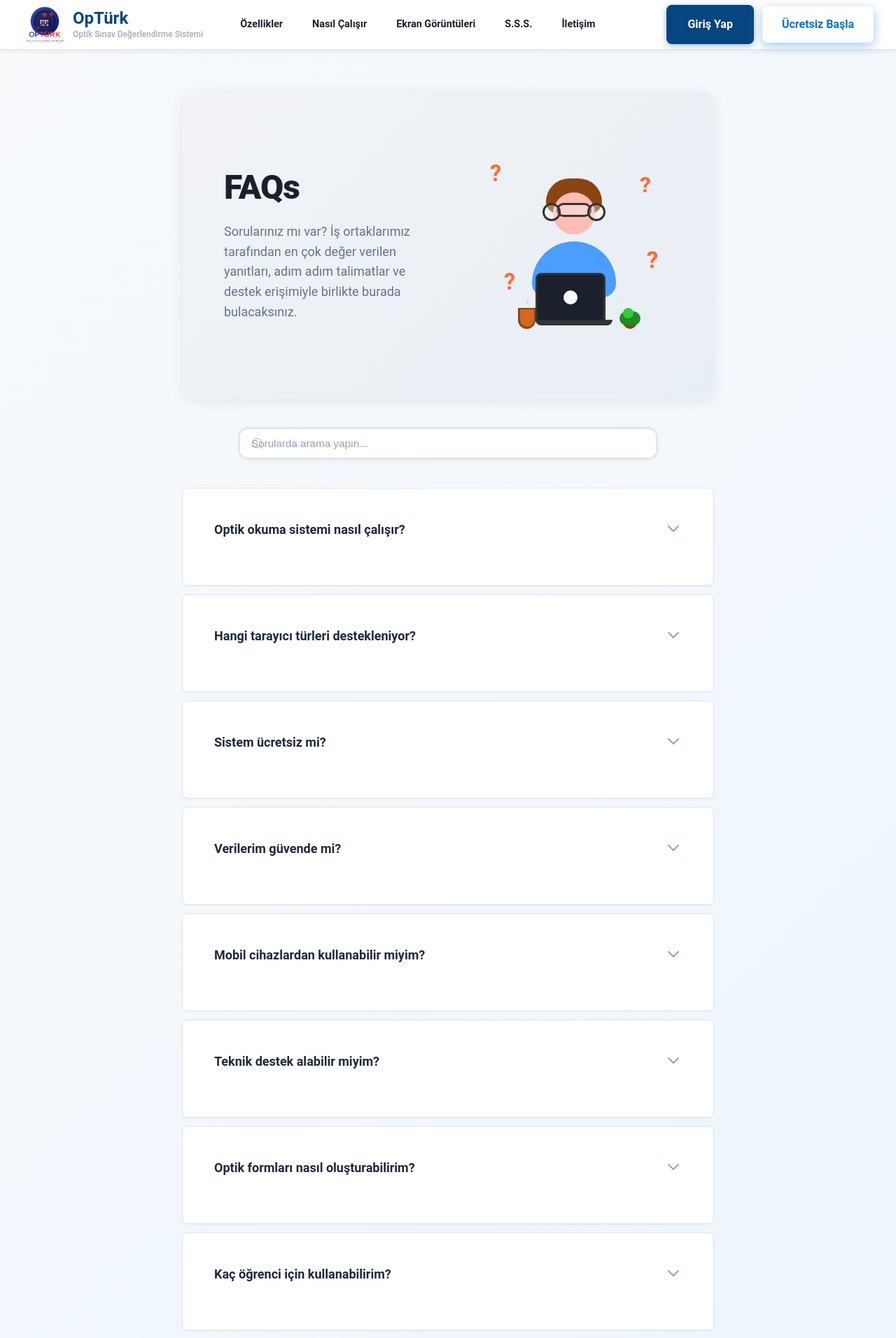
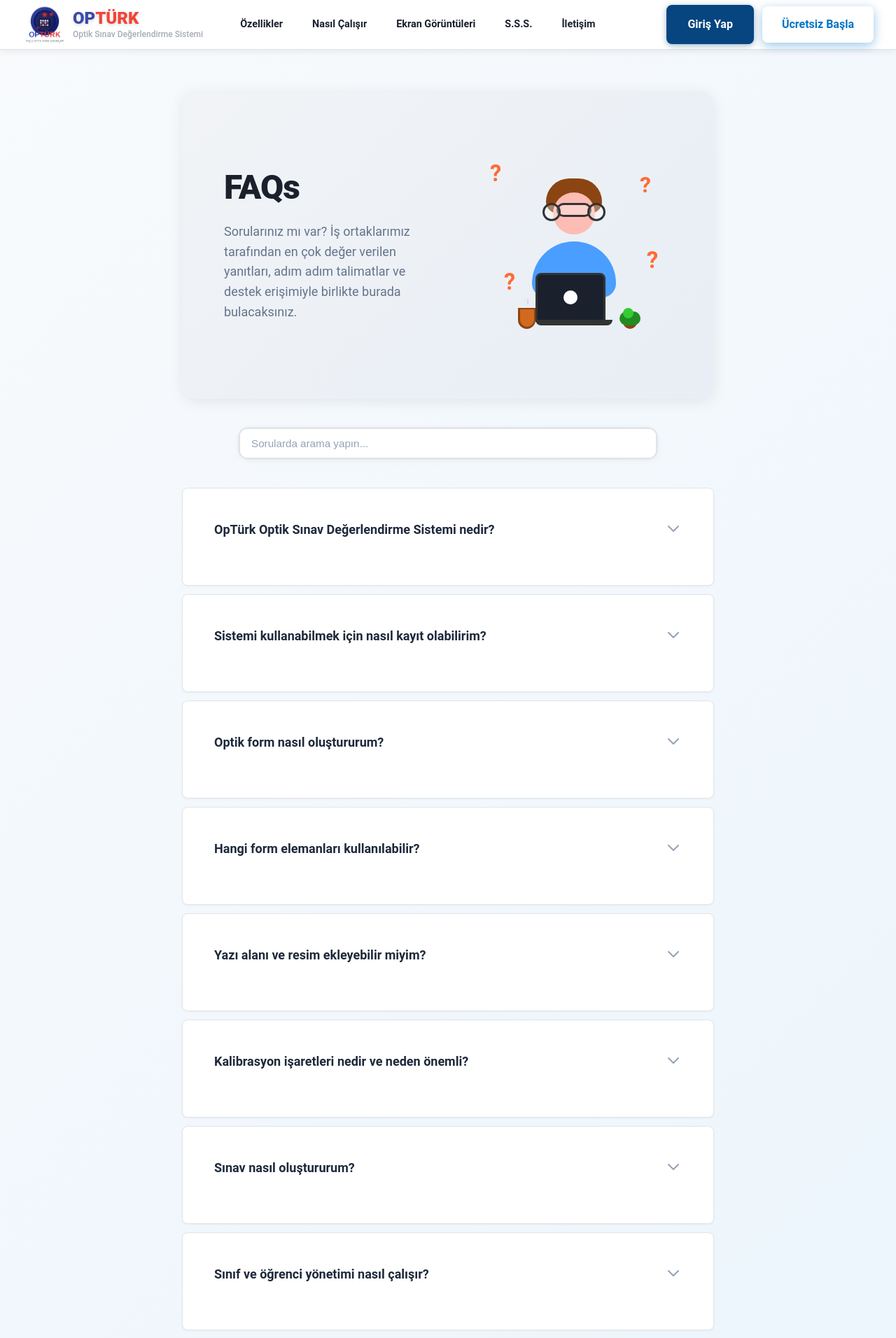
Before and after one commit to ErtanF/optik-sinav-degerlendirme-sistemi-frontend, a React (Vite) app: page /faq in a window 1280 px wide. Shown: the top 1912 px of the page at 70% size. Built offline with nearby package versions, Linux system fonts and the light colour scheme.

Commit message:
Landing revize v5

```diff
--- a/src/components/shared/LandingFooter.jsx
+++ b/src/components/shared/LandingFooter.jsx
@@ -23,7 +23,10 @@
               <div className="brand-logo-container">
                 <img src={favicon} alt="OpTürk Logo" className="brand-logo" />
                 <div className="brand-text">
-                  <h3 className="brand-title">OpTürk</h3>
+                  <h3 className="brand-title">
+                    <span className="brand-title-op">OP</span>
+                    <span className="brand-title-turk">TÜRK</span>
+                  </h3>
                   <span className="brand-slogan">Optik Sınav Değerlendirme Sistemi</span>
                 </div>
               </div>
--- a/src/components/shared/LandingNavbar.css
+++ b/src/components/shared/LandingNavbar.css
@@ -58,9 +58,18 @@
 
 .brand-name {
   font-size: 1.5rem;
-  font-weight: 700;
-  color: #06457F;
+  font-weight: 800;
   line-height: 1;
+  display: flex;
+  text-shadow: 0 2px 4px rgba(0, 0, 0, 0.15);
+}
+
+.brand-name-op {
+  color: #3949ab;
+}
+
+.brand-name-turk {
+  color: #f44336;
 }
 
 .brand-slogan {
--- a/src/components/shared/LandingNavbar.jsx
+++ b/src/components/shared/LandingNavbar.jsx
@@ -60,7 +60,10 @@
               className="brand-logo"
             />
             <div className="brand-text">
-              <span className="brand-name">OpTürk</span>
+              <span className="brand-name">
+                <span className="brand-name-op">OP</span>
+                <span className="brand-name-turk">TÜRK</span>
+              </span>
               <span className="brand-slogan">Optik Sınav Değerlendirme Sistemi</span>
             </div>
           </button>
--- a/src/pages/Landing/FAQ.css
+++ b/src/pages/Landing/FAQ.css
@@ -355,23 +355,11 @@
     box-shadow: 0 4px 16px rgba(4, 116, 196, 0.15);
 }
 
-.search-icon {
-    position: absolute;
-    left: 16px;
-    width: 20px;
-    height: 20px;
-    color: #94a3b8;
-    transition: color 0.3s ease;
-    z-index: 2;
-}
-
-.search-input-wrapper:focus-within .search-icon {
-    color: #0474C4;
-}
+/* Search icon removed */
 
 .search-input {
     width: 100%;
-    padding: 16px 20px 16px 48px;
+    padding: 16px 20px;
     border: none;
     outline: none;
     font-size: 1rem;
@@ -617,14 +605,8 @@
     }
 
     .search-input {
-        padding: 14px 18px 14px 44px;
+        padding: 14px 18px;
         font-size: 0.95rem;
-    }
-
-    .search-icon {
-        left: 14px;
-        width: 18px;
-        height: 18px;
     }
 
     .no-results {
--- a/src/pages/Landing/FAQ.jsx
+++ b/src/pages/Landing/FAQ.jsx
@@ -26,128 +26,128 @@
   const faqs = [
     {
       id: 1,
-      question: 'Optik okuma sistemi nasıl çalışır?',
-      answer: 'Sistemimiz, tarayıcı ile taranmış optik formları otomatik olarak okur ve cevapları dijital ortama aktarır. Gelişmiş görüntü işleme algoritmaları sayesinde yüksek doğruluk oranı sağlar.'
+      question: 'OpTürk Optik Sınav Değerlendirme Sistemi nedir?',
+      answer: 'OpTürk, eğitimcilerin kolayca optik sınav formları oluşturmasını, öğrenci sınavlarını düzenlemesini ve sonuçları otomatik olarak değerlendirmesini sağlayan modern bir web tabanlı platformdur.'
     },
     {
       id: 2,
-      question: 'Hangi tarayıcı türleri destekleniyor?',
-      answer: 'Çoğu standart tarayıcı ile uyumludur. 300 DPI ve üzeri çözünürlükte tarama yapabilen herhangi bir tarayıcı kullanabilirsiniz.'
+      question: 'Sistemi kullanabilmek için nasıl kayıt olabilirim?',
+      answer: 'Ana sayfadan "Ücretsiz Başla" butonuna tıklayarak kayıt olabilirsiniz. Kayıt sonrası öğretmen hesabınızın okul yöneticisi tarafından onaylanması gerekir. Onay sonrası tüm özelliklere erişim sağlarsınız.'
     },
     {
       id: 3,
-      question: 'Sistem ücretsiz mi?',
-      answer: 'Temel özellikler ücretsizdir. Aylık 100 forma kadar ücretsiz kullanım hakkınız bulunmaktadır. Daha fazla kullanım için uygun fiyatlı paketlerimiz mevcuttur.'
+      question: 'Optik form nasıl oluştururum?',
+      answer: 'Dashboard\'tan "Optik Form Oluştur" seçeneğine tıklayarak form oluşturma arayüzüne erişebilirsiniz. Sol panelden form elemanlarını seçip A4 sayfasına sürükleyerek formunuzu tasarlayabilirsiniz.'
     },
     {
       id: 4,
-      question: 'Verilerim güvende mi?',
-      answer: 'Evet, tüm verileriniz SSL şifreleme ile korunmaktadır. KVKK uyumlu olarak çalışıyoruz ve verilerinizi üçüncü şahıslarla paylaşmıyoruz.'
+      question: 'Hangi form elemanları kullanılabilir?',
+      answer: 'Sistemde Ad Soyad Alanı (A-Z harfler), Numara Alanı (0-9 rakamlar), TC Kimlik No (11 haneli), Telefon No (10 haneli), Çoktan Seçmeli Sorular (A-E şıkları), Kitapçık Kodu, Sınıf ve Şube kodlama alanları bulunmaktadır.'
     },
     {
       id: 5,
-      question: 'Mobil cihazlardan kullanabilir miyim?',
-      answer: 'Evet, sistemimiz responsive tasarıma sahiptir. Tablet ve akıllı telefonlardan da rahatlıkla kullanabilirsiniz.'
+      question: 'Yazı alanı ve resim ekleyebilir miyim?',
+      answer: 'Evet, form elemanları arasında bulunan "Yazı Alanı" ile düzenlenebilir metin alanları ve "Resim Ekle" özelliği ile cihazınızdan yüklediğiniz görselleri formunuza ekleyebilirsiniz.'
     },
     {
       id: 6,
-      question: 'Teknik destek alabilir miyim?',
-      answer: 'Tabii ki! E-posta, telefon ve canlı destek kanallarımız ile 7/24 teknik destek sağlıyoruz.'
+      question: 'Kalibrasyon işaretleri nedir ve neden önemli?',
+      answer: 'Formun dört köşesindeki kare işaretler optik okuyucular için kalibrasyon noktalarıdır. Bu işaretler sayesinde form doğru tanınır, eğri taramalar düzeltilir ve tüm elemanlar doğru konumlarında okunur.'
     },
     {
       id: 7,
-      question: 'Optik formları nasıl oluşturabilirim?',
-      answer: 'Sistem içindeki form oluşturma modülü ile kolayca optik formlar oluşturabilirsiniz. Hazır şablonlar kullanabilir veya tamamen özelleştirilmiş formlar tasarlayabilirsiniz.'
+      question: 'Sınav nasıl oluştururum?',
+      answer: '"Sınav Oluştur" sayfasından sınav adını, tarihini belirleyip önceden oluşturduğunuz optik form şablonlarından birini seçebilirsiniz. Ardından sınava katılacak sınıfları seçerek sınavınızı oluşturabilirsiniz.'
     },
     {
       id: 8,
-      question: 'Kaç öğrenci için kullanabilirim?',
-      answer: 'Sistemimizde öğrenci sayısı sınırlaması bulunmamaktadır. İster küçük bir sınıf, ister büyük bir okul veya kurum için kullanabilirsiniz.'
+      question: 'Sınıf ve öğrenci yönetimi nasıl çalışır?',
+      answer: 'Sistemde sınıflarınızı oluşturup öğrencilerinizi tek tek ekleyebilir veya Excel dosyası ile toplu olarak içeri aktarabilirsiniz. Her sınıf için ayrı ayrı optik formlar atayabilirsiniz.'
     },
     {
       id: 9,
-      question: 'Sonuçları nasıl paylaşabilirim?',
-      answer: 'Sonuçları PDF, Excel veya CSV formatında dışa aktarabilir, e-posta ile paylaşabilir veya sistem üzerinden öğrencilere özel erişim sağlayabilirsiniz.'
+      question: 'Oluşturduğum formları nasıl düzenleyebilirim?',
+      answer: '"Optik Formlarım" sayfasından formlarınızı görüntüleyebilir, düzenleyebilir veya silebilirsiniz. Her formun yanındaki "Düzenle" butonuna tıklayarak form editörünü açabilirsiniz.'
     },
     {
       id: 10,
-      question: 'Farklı sınav türleri oluşturabilir miyim?',
-      answer: 'Evet, çoktan seçmeli, doğru/yanlış, eşleştirme ve açık uçlu sorular içeren sınavlar oluşturabilirsiniz.'
+      question: 'Formları yazdırabilir miyim?',
+      answer: 'Evet, oluşturduğunuz formları yüksek kalitede yazdırabilirsiniz. Form detay sayfasında "Yazdır" butonu bulunmaktadır. Sistem A4 formatında tasarlanmıştır.'
     },
     {
       id: 11,
-      question: 'Form elemanları nelerdir ve nasıl kullanılır?',
-      answer: 'Ad Soyad Alanı (A-Z harfler), Numara Alanı (0-9 rakamlar), TC Kimlik No (11 haneli), Telefon No (10 haneli), Çoktan Seçmeli (A-E şıkları), Kitapçık Kodu, Sınıf ve Şube kodlama alanları mevcuttur.'
+      question: 'Sistem mobil cihazlarda çalışır mı?',
+      answer: 'Evet, OpTürk responsive tasarıma sahiptir. Tablet ve akıllı telefonlardan da sistemi kullanabilirsiniz. Ancak form oluşturma işlemleri daha büyük ekranlarda daha rahat yapılabilir.'
     },
     {
       id: 12,
-      question: 'Kalibrasyon işaretleri nedir?',
-      answer: 'Formun dört köşesindeki kare işaretler optik tarayıcılar için kalibrasyon noktalarıdır. Bu işaretler sayesinde form doğru tanınır ve eğri taramalar düzeltilir.'
+      question: 'Verilerim güvende mi?',
+      answer: 'Evet, tüm verileriniz SSL şifreleme ile korunmaktadır. KVKK uyumlu olarak çalışıyoruz ve verilerinizi kesinlikle üçüncü şahıslarla paylaşmıyoruz.'
     },
     {
       id: 13,
-      question: 'Formlara resim ekleyebilir miyim?',
-      answer: 'Evet, form oluşturma arayüzünde resim ekleme özelliği bulunmaktadır. Cihazınızdan yükleyeceğiniz resimler forma entegre edilebilir.'
+      question: 'Kaç öğrenci için kullanabilirim?',
+      answer: 'Sistemimizde öğrenci sayısı sınırlaması bulunmamaktadır. İster küçük bir sınıf, ister büyük bir okul veya kurum için rahatlıkla kullanabilirsiniz.'
     },
     {
       id: 14,
-      question: 'Yazı alanı nasıl eklenir?',
-      answer: 'Form elemanları arasında bulunan "Yazı Alanı" seçeneği ile forma düzenlenebilir metin alanları ekleyebilirsiniz.'
+      question: 'Sistem ücretsiz mi?',
+      answer: 'Temel özellikler ücretsizdir. Aylık 100 forma kadar ücretsiz kullanım hakkınız bulunmaktadır. Daha fazla kullanım ve gelişmiş özellikler için uygun fiyatlı premium paketlerimiz mevcuttur.'
     },
     {
       id: 15,
-      question: 'Oluşturduğum formları nasıl düzenlerim?',
-      answer: '"Optik Formlarım" sayfasından istediğiniz formu seçip "Düzenle" butonuna tıklayarak form üzerinde değişiklik yapabilirsiniz.'
+      question: 'Sınavlarımı nasıl takip edebilirim?',
+      answer: '"Sınavlar" sayfasından oluşturduğunuz tüm sınavları görüntüleyebilir, düzenleyebilir ve detaylarına bakabilirsiniz. Her sınav için atanan sınıfları ve öğrencileri görebilirsiniz.'
     },
     {
       id: 16,
-      question: 'Formları yazdırabilir miyim?',
-      answer: 'Evet, oluşturduğunuz formları yüksek kalitede yazdırabilirsiniz. Form detay sayfasında "Yazdır" butonu bulunmaktadır.'
+      question: 'Form elemanlarını nasıl konumlandırırım?',
+      answer: 'Sol panelden bir form elemanı seçtikten sonra A4 sayfasında istediğiniz konuma tıklayarak yerleştirebilirsiniz. Elemanları daha sonra sürükleyerek yeniden konumlandırabilirsiniz.'
     },
     {
       id: 17,
-      question: 'Sınıflara form ataması nasıl yapılır?',
-      answer: 'Form oluştururken veya düzenlerken sınıf seçim alanından bir veya birden fazla sınıfı formunuza atayabilirsiniz.'
+      question: 'Formlara başlık ekleyebilir miyim?',
+      answer: 'Evet, her form elemanının varsayılan başlığı vardır (ör. AD SOYAD, NUMARA, TEST). Bu başlıkları element özelliklerinden özelleştirebilirsiniz.'
     },
     {
       id: 18,
-      question: 'A4 sayfa formatı destekleniyor mu?',
-      answer: 'Evet, sistemimiz standart A4 sayfa formatını desteklemektedir ve tüm form elemanları A4 boyutlarına uygun olarak tasarlanmıştır.'
-    },
-    {
-      id: 19,
-      question: 'Form elemanlarını nasıl konumlandırırım?',
-      answer: 'Form elemanlarını seçtikten sonra A4 sayfasında istediğiniz konuma tıklayarak yerleştirebilirsiniz. Elemanları daha sonra sürükleyerek de taşıyabilirsiniz.'
-    },
-    {
-      id: 20,
       question: 'Birden fazla sayfalı form oluşturabilir miyim?',
       answer: 'Şu anda sistem tek sayfa A4 formatında form oluşturmayı desteklemektedir. Çok uzun sınavlar için ayrı formlar oluşturmanız önerilir.'
     },
     {
+      id: 19,
+      question: 'Dashboard\'ta neler görebilirim?',
+      answer: 'Dashboard\'ta hızlı erişim menüleri, son oluşturduğunuz formlar, yaklaşan sınavlar ve sistem istatistiklerinizi görebilirsiniz.'
+    },
+    {
+      id: 20,
+      question: 'Optik okuma nasıl çalışacak?',
+      answer: 'Gelecek güncellemelerde, tarayıcı ile taranmış optik formları sisteme yükleyerek otomatik değerlendirme yapılabilecek. Gelişmiş görüntü işleme algoritmaları ile yüksek doğruluk oranı sağlanacak.'
+    },
+    {
       id: 21,
-      question: 'Form başlığını nasıl değiştiririm?',
-      answer: 'Form oluşturma sayfasında üst kısımda bulunan "Form Başlığı" alanından formunuzun başlığını değiştirebilirsiniz.'
+      question: 'Sınıflara form ataması nasıl yapılır?',
+      answer: 'Sınav oluşturma sayfasında optik form şablonunu seçtikten sonra, "Sınıf Seçimi" bölümünden sınava katılacak sınıfları işaretleyebilirsiniz.'
     },
     {
       id: 22,
-      question: 'Oluşturduğum formları silebilir miyim?',
-      answer: 'Evet, "Optik Formlarım" sayfasından istediğiniz formu seçip "Sil" butonuna tıklayarak formlarınızı silebilirsiniz.'
+      question: 'Öğrenci bilgilerini Excel ile ekleyebilir miyim?',
+      answer: 'Evet, "Öğrenciler" sayfasında "Excel İçe Aktar" özelliği bulunmaktadır. Excel dosyanızı sisteme yükleyerek toplu öğrenci kaydı yapabilirsiniz.'
     },
     {
       id: 23,
-      question: 'Okul bilgilerim sistem tarafından nasıl kullanılıyor?',
-      answer: 'Okul bilgileriniz formlarınızı organize etmek ve sadece sizin okulunuza ait sınıfları göstermek için kullanılır. Verileriniz güvenli şekilde saklanır.'
+      question: 'Teknik destek alabilir miyim?',
+      answer: 'Tabii ki! İletişim sayfamızdan bizlere ulaşabilir, e-posta ve telefon ile destek alabilirsiniz. Ayrıca bu SSS sayfası da size yardımcı olmak için tasarlanmıştır.'
     },
     {
       id: 24,
       question: 'Sistemde kaç tane form oluşturabilirim?',
-      answer: 'Ücretsiz hesaplarda aylık 100 forma kadar sınır bulunmaktadır. Premium hesaplarda bu sınır kaldırılmıştır.'
+      answer: 'Ücretsiz hesaplarda aylık 100 forma kadar sınır bulunmaktadır. Premium hesaplarda bu sınır kaldırılmış olup sınırsız form oluşturabilirsiniz.'
     },
     {
       id: 25,
       question: 'Form önizlemesi nasıl çalışır?',
-      answer: '"Önizle ve Kaydet" butonuna tıklayarak formunuzun son halini görebilir ve bu görünümü kayıt edebilirsiniz.'
+      answer: 'Form oluşturma sayfasında "Önizleme" butonuna tıklayarak formunuzun son halini görebilir ve bu görünümü kayıt edebilirsiniz. Önizleme modunda formunuzun yazıcıda nasıl görüneceğini de kontrol edebilirsiniz.'
     }
   ];
 
@@ -211,10 +211,6 @@
         <div className="faq-search">
           <div className="search-container">
             <div className="search-input-wrapper">
-              <svg className="search-icon" viewBox="0 0 24 24" fill="none" stroke="currentColor">
-                <circle cx="11" cy="11" r="8"></circle>
-                <path d="M21 21l-4.35-4.35"></path>
-              </svg>
               <input
                 type="text"
                 className="search-input"
--- a/src/pages/Landing/components/FAQSection.jsx
+++ b/src/pages/Landing/components/FAQSection.jsx
@@ -8,28 +8,28 @@
   const faqs = [
     {
       id: 1,
-      question: 'Optik okuma sistemi nasıl çalışır?',
-      answer: 'Sistemimiz, tarayıcı ile taranmış optik formları otomatik olarak okur ve cevapları dijital ortama aktarır. Gelişmiş görüntü işleme algoritmaları sayesinde yüksek doğruluk oranı sağlar.'
+      question: 'OpTürk Optik Sınav Değerlendirme Sistemi nedir?',
+      answer: 'OpTürk, eğitimcilerin kolayca optik sınav formları oluşturmasını, öğrenci sınavlarını düzenlemesini ve sonuçları otomatik olarak değerlendirmesini sağlayan modern bir web tabanlı platformdur.'
     },
     {
       id: 2,
-      question: 'Hangi tarayıcı türleri destekleniyor?',
-      answer: 'Çoğu standart tarayıcı ile uyumludur. 300 DPI ve üzeri çözünürlükte tarama yapabilen herhangi bir tarayıcı kullanabilirsiniz.'
+      question: 'Sistemi kullanabilmek için nasıl kayıt olabilirim?',
+      answer: 'Ana sayfadan "Ücretsiz Başla" butonuna tıklayarak kayıt olabilirsiniz. Kayıt sonrası öğretmen hesabınızın okul yöneticisi tarafından onaylanması gerekir. Onay sonrası tüm özelliklere erişim sağlarsınız.'
     },
     {
       id: 3,
-      question: 'Sistem ücretsiz mi?',
-      answer: 'Temel özellikler ücretsizdir. Aylık 100 forma kadar ücretsiz kullanım hakkınız bulunmaktadır. Daha fazla kullanım için uygun fiyatlı paketlerimiz mevcuttur.'
+      question: 'Optik form nasıl oluştururum?',
+      answer: 'Dashboard\'tan "Optik Form Oluştur" seçeneğine tıklayarak form oluşturma arayüzüne erişebilirsiniz. Sol panelden form elemanlarını seçip A4 sayfasına sürükleyerek formunuzu tasarlayabilirsiniz.'
     },
     {
       id: 4,
-      question: 'Verilerim güvende mi?',
-      answer: 'Evet, tüm verileriniz SSL şifreleme ile korunmaktadır. KVKK uyumlu olarak çalışıyoruz ve verilerinizi üçüncü şahıslarla paylaşmıyoruz.'
+      question: 'Sistem ücretsiz mi?',
+      answer: 'Temel özellikler ücretsizdir. Aylık 100 forma kadar ücretsiz kullanım hakkınız bulunmaktadır. Daha fazla kullanım ve gelişmiş özellikler için uygun fiyatlı premium paketlerimiz mevcuttur.'
     },
     {
       id: 5,
-      question: 'Mobil cihazlardan kullanabilir miyim?',
-      answer: 'Evet, sistemimiz responsive tasarıma sahiptir. Tablet ve akıllı telefonlardan da rahatlıkla kullanabilirsiniz.'
+      question: 'Verilerim güvende mi?',
+      answer: 'Evet, tüm verileriniz SSL şifreleme ile korunmaktadır. KVKK uyumlu olarak çalışıyoruz ve verilerinizi kesinlikle üçüncü şahıslarla paylaşmıyoruz.'
     }
   ];
 
```
Also changed, not shown: src/components/shared/LandingFooter.css (+9 -1 lines).
